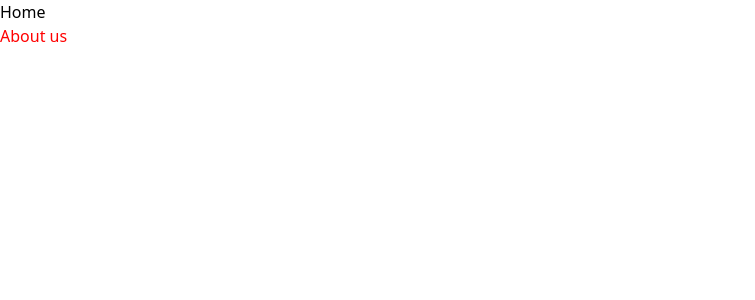
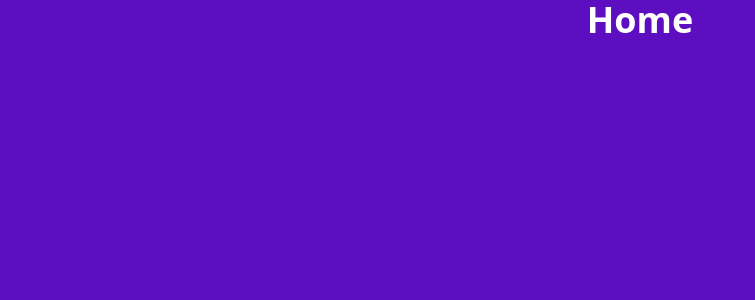
Before and after one commit to mbs1414/learning-next, a Next.js app: page / in a window 1280 px wide. Shown: the top 300 px of the page, without its empty margins (0-755 px from the left). Built offline with nearby package versions, Linux system fonts and the light colour scheme.

Commit message:
feat: add home component

```diff
--- a/app/(main)/about/page.jsx
+++ /dev/null
@@ -1,29 +0,0 @@
-"use client";
-
-import { useRouter } from "next/navigation";
-
-const Page = () => {
-  const router = useRouter();
-  return (
-    <div>
-      <div>About</div>
-      <button
-        style={{
-          all: "unset",
-          backgroundColor: "red",
-          color: "white",
-          padding: "0.5rem",
-          borderRadius: "0.5rem",
-          cursor: "pointer",
-        }}
-        onClick={() => {
-          router.back();
-        }}
-      >
-        back{" "}
-      </button>
-    </div>
-  );
-};
-
-export default Page;
--- a/app/page.js
+++ /dev/null
@@ -1,16 +0,0 @@
-import Link from "next/link";
-
-export default function Home() {
-  return (
-    <div>
-      <main>
-          <div>
-            Home
-          </div>
-          <div style={{color: "red"}}>
-            <Link href="/about">About us</Link>
-          </div>
-      </main>
-    </div>
-  );
-}
--- /dev/null
+++ b/app/page.jsx
@@ -0,0 +1,9 @@
+const Home = () => {
+    return (
+    <div className="h-screen w-screen font-bold text-4xl text-white bg-violet-800 text-center">
+      Home
+    </div>
+    );
+};
+
+export default Home;
```
